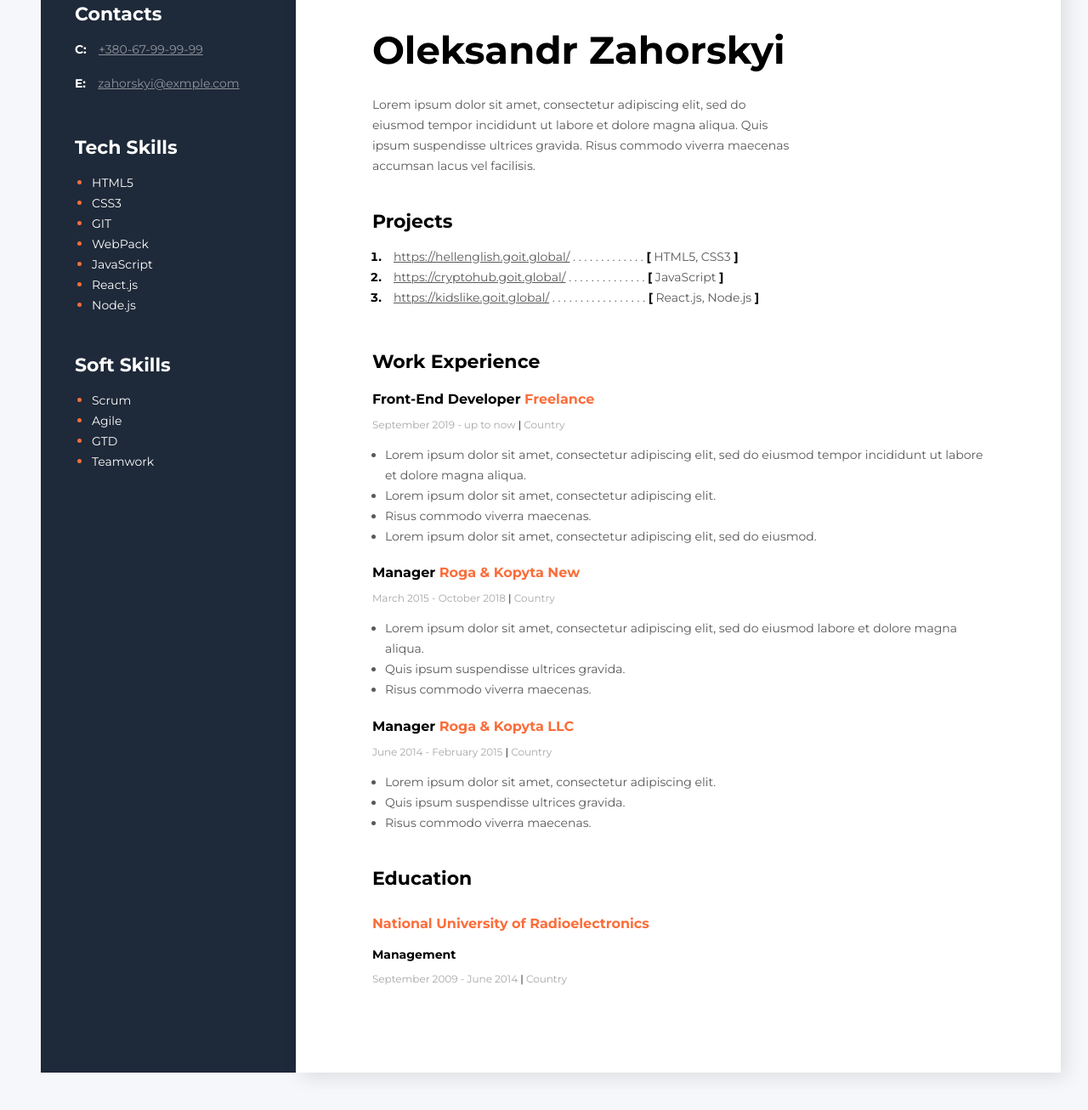
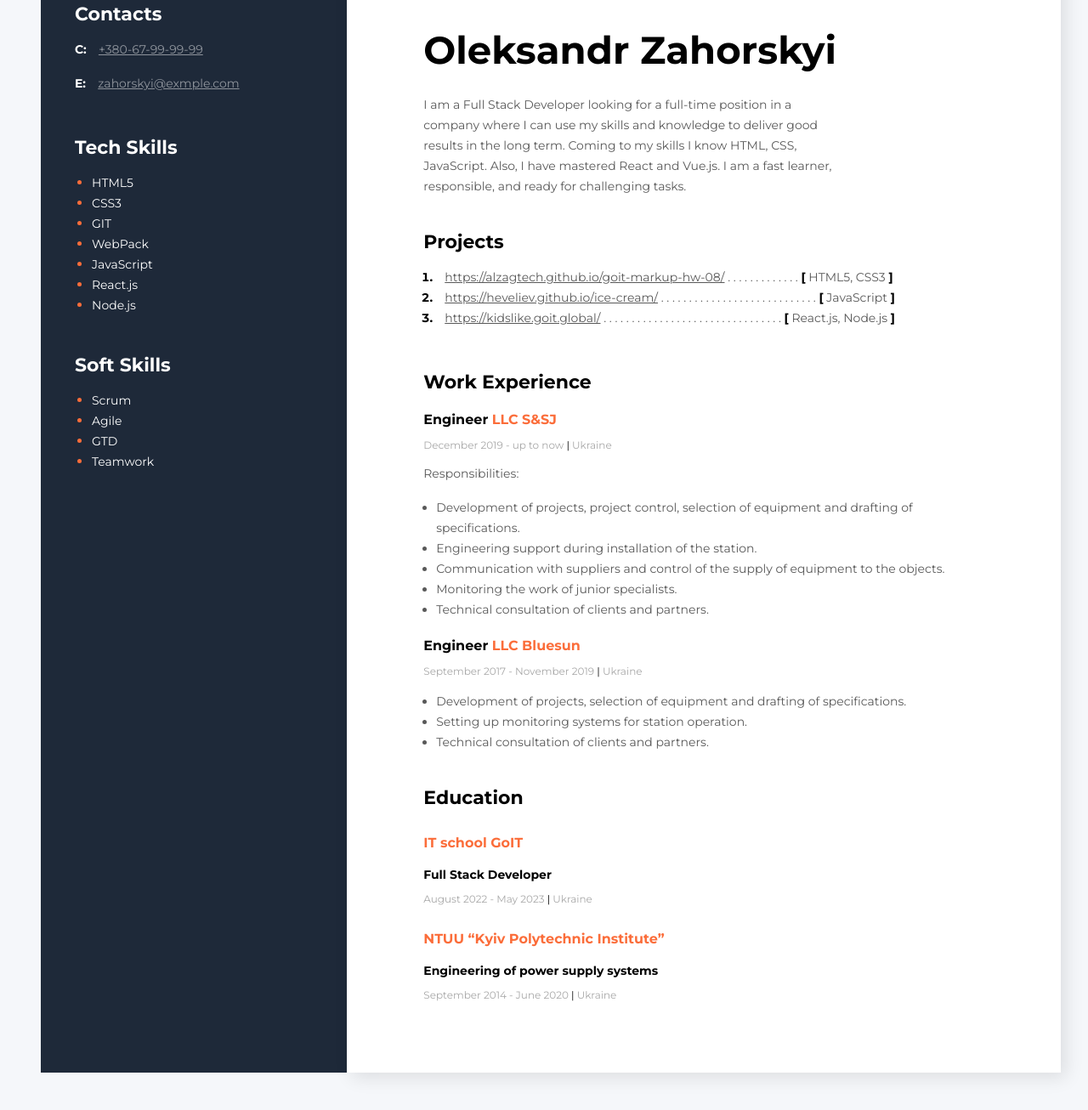
Before and after one commit to AlzagTech/resume, a plain HTML site: page index.html in a window 1280 px wide. Shown: the part 176-1482 px from the top of the page at 85% size. Drawn offline with Linux system fonts and the light colour scheme.

Commit message:
Update index.html

```diff
--- a/index.html
+++ b/index.html
@@ -25,10 +25,11 @@
           <h1 class="about-name">Oleksandr Zahorskyi</h1>
 
           <p class="about-description">
-            Lorem ipsum dolor sit amet, consectetur adipiscing elit, sed do
-            eiusmod tempor incididunt ut labore et dolore magna aliqua. Quis
-            ipsum suspendisse ultrices gravida. Risus commodo viverra maecenas
-            accumsan lacus vel facilisis.
+            I am a Full Stack Developer looking for a full-time position in a
+            company where I can use my skills and knowledge to deliver good
+            results in the long term. Coming to my skills I know HTML, CSS,
+            JavaScript. Also, I have mastered React and Vue.js. I am a fast
+            learner, responsible, and ready for challenging tasks.
           </p>
         </div>
         <!--Projects-->
@@ -38,8 +39,10 @@
           <ol class="projects-list">
             <li class="projects-item">
               <span class="project">
-                <a href="https://hellenglish.goit.global/" class="project-link"
-                  >https://hellenglish.goit.global/</a
+                <a
+                  href="https://alzagtech.github.io/goit-markup-hw-08/"
+                  class="project-link"
+                  >https://alzagtech.github.io/goit-markup-hw-08/</a
                 >
                 . . . . . . . . . . . . .
                 <span class="project-bracket">[</span> HTML5, CSS3
@@ -48,10 +51,12 @@
             </li>
             <li class="projects-item">
               <span class="project">
-                <a href="https://cryptohub.goit.global/" class="project-link"
-                  >https://cryptohub.goit.global/</a
+                <a
+                  href="https://heveliev.github.io/ice-cream/"
+                  class="project-link"
+                  >https://heveliev.github.io/ice-cream/</a
                 >
-                . . . . . . . . . . . . . .
+                . . . . . . . . . . . . . . . . . . . . . . . . . . . .
                 <span class="project-bracket">[</span> JavaScript
                 <span class="project-bracket">]</span>
               </span>
@@ -61,7 +66,7 @@
                 <a href="https://kidslike.goit.global/" class="project-link"
                   >https://kidslike.goit.global/</a
                 >
-                . . . . . . . . . . . . . . . . .
+                . . . . . . . . . . . . . . . . . . . . . . . . . . . . . . . .
                 <span class="project-bracket">[</span> React.js, Node.js
                 <span class="project-bracket">]</span>
               </span>
@@ -74,72 +79,71 @@
           <!--Company 1-->
           <div>
             <h4 class="work-position">
-              Front-End Developer <span class="organization">Freelance</span>
+              Engineer <span class="organization">LLC S&SJ</span>
             </h4>
             <p class="period">
-              September 2019 - up to now <span class="line">|</span> Country
+              December 2019 - up to now <span class="line">|</span> Ukraine
             </p>
+            <p class="work-list-item">Responsibilities:</p>
             <ul class="work-list">
               <li class="work-list-item">
-                Lorem ipsum dolor sit amet, consectetur adipiscing elit, sed do
-                eiusmod tempor incididunt ut labore et dolore magna aliqua.
+                Development of projects, project control, selection of equipment
+                and drafting of specifications.
               </li>
               <li class="work-list-item">
-                Lorem ipsum dolor sit amet, consectetur adipiscing elit.
+                Engineering support during installation of the station.
               </li>
-              <li class="work-list-item">Risus commodo viverra maecenas.</li>
               <li class="work-list-item">
-                Lorem ipsum dolor sit amet, consectetur adipiscing elit, sed do
-                eiusmod.
+                Communication with suppliers and control of the supply of
+                equipment to the objects.
+              </li>
+              <li class="work-list-item">
+                Monitoring the work of junior specialists.
+              </li>
+              <li class="work-list-item">
+                Technical consultation of clients and partners.
               </li>
             </ul>
           </div>
           <!--Company 2-->
           <div>
             <h4 class="work-position">
-              Manager <span class="organization">Roga & Kopyta New</span>
+              Engineer <span class="organization">LLC Bluesun</span>
             </h4>
             <p class="period">
-              March 2015 - October 2018 <span class="line">|</span> Country
+              September 2017 - November 2019 <span class="line">|</span> Ukraine
             </p>
             <ul class="work-list">
               <li class="work-list-item">
-                Lorem ipsum dolor sit amet, consectetur adipiscing elit, sed do
-                eiusmod labore et dolore magna aliqua.
+                Development of projects, selection of equipment and drafting of
+                specifications.
               </li>
               <li class="work-list-item">
-                Quis ipsum suspendisse ultrices gravida.
-              </li>
-              <li class="work-list-item">Risus commodo viverra maecenas.</li>
-            </ul>
-          </div>
-          <!--Company 3-->
-          <div>
-            <h4 class="work-position">
-              Manager <span class="organization">Roga & Kopyta LLC</span>
-            </h4>
-            <p class="period">
-              June 2014 - February 2015 <span class="line">|</span> Country
-            </p>
-            <ul class="work-list">
-              <li class="work-list-item">
-                Lorem ipsum dolor sit amet, consectetur adipiscing elit.
+                Setting up monitoring systems for station operation.
               </li>
               <li class="work-list-item">
-                Quis ipsum suspendisse ultrices gravida.
+                Technical consultation of clients and partners.
               </li>
-              <li class="work-list-item">Risus commodo viverra maecenas.</li>
             </ul>
           </div>
         </div>
         <!--Education-->
         <div class="education">
           <h3 class="title">Education</h3>
-          <h4 class="university">National University of Radioelectronics</h4>
-          <h4 class="specialty">Management</h4>
-          <p class="period">
-            September 2009 - June 2014 <span class="line">|</span> Country
-          </p>
+          <div class="education__box">
+            <h4 class="university">IT school GoIT</h4>
+            <h4 class="specialty">Full Stack Developer</h4>
+            <p class="period">
+              August 2022 - May 2023 <span class="line">|</span> Ukraine
+            </p>
+          </div>
+          <div class="education__box">
+            <h4 class="university">NTUU “Kyiv Polytechnic Institute”</h4>
+            <h4 class="specialty">Engineering of power supply systems</h4>
+            <p class="period">
+              September 2014 - June 2020 <span class="line">|</span> Ukraine
+            </p>
+          </div>
         </div>
       </div>
       <!--Sidebar-->
```
